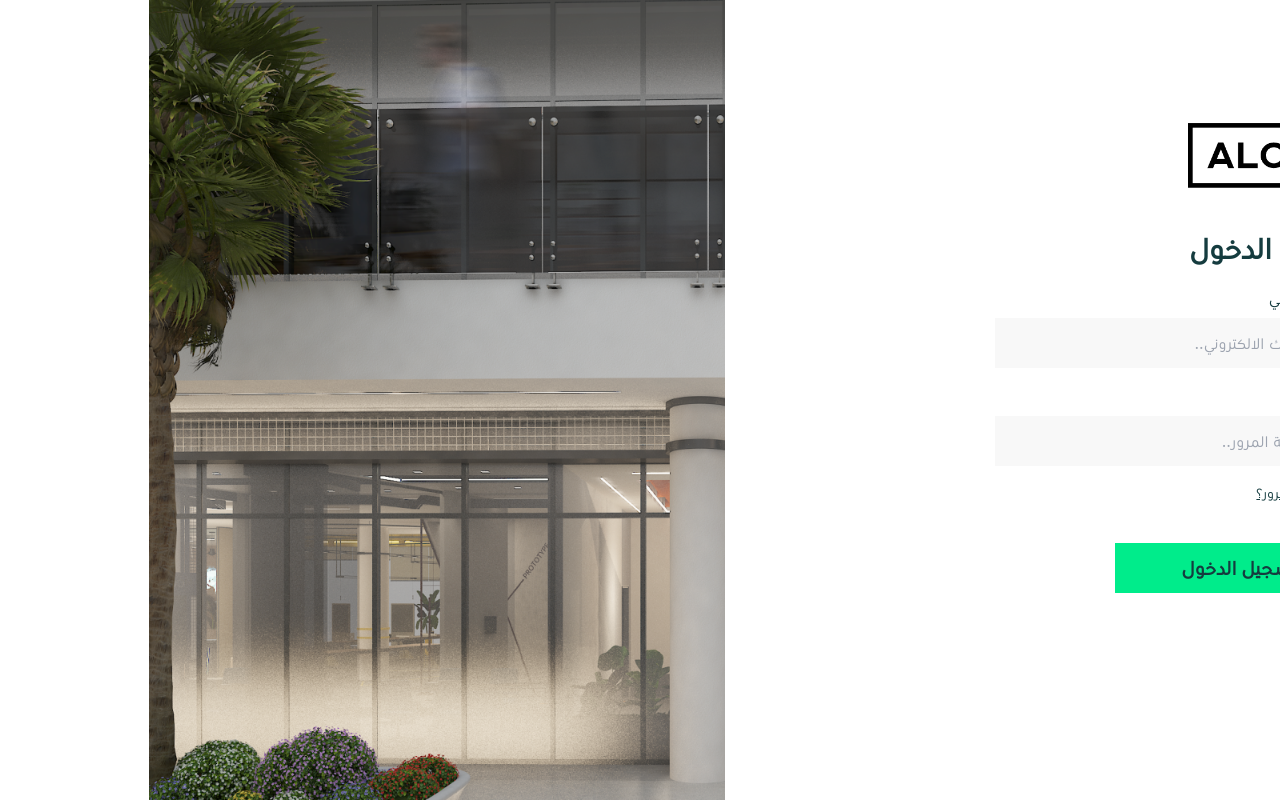
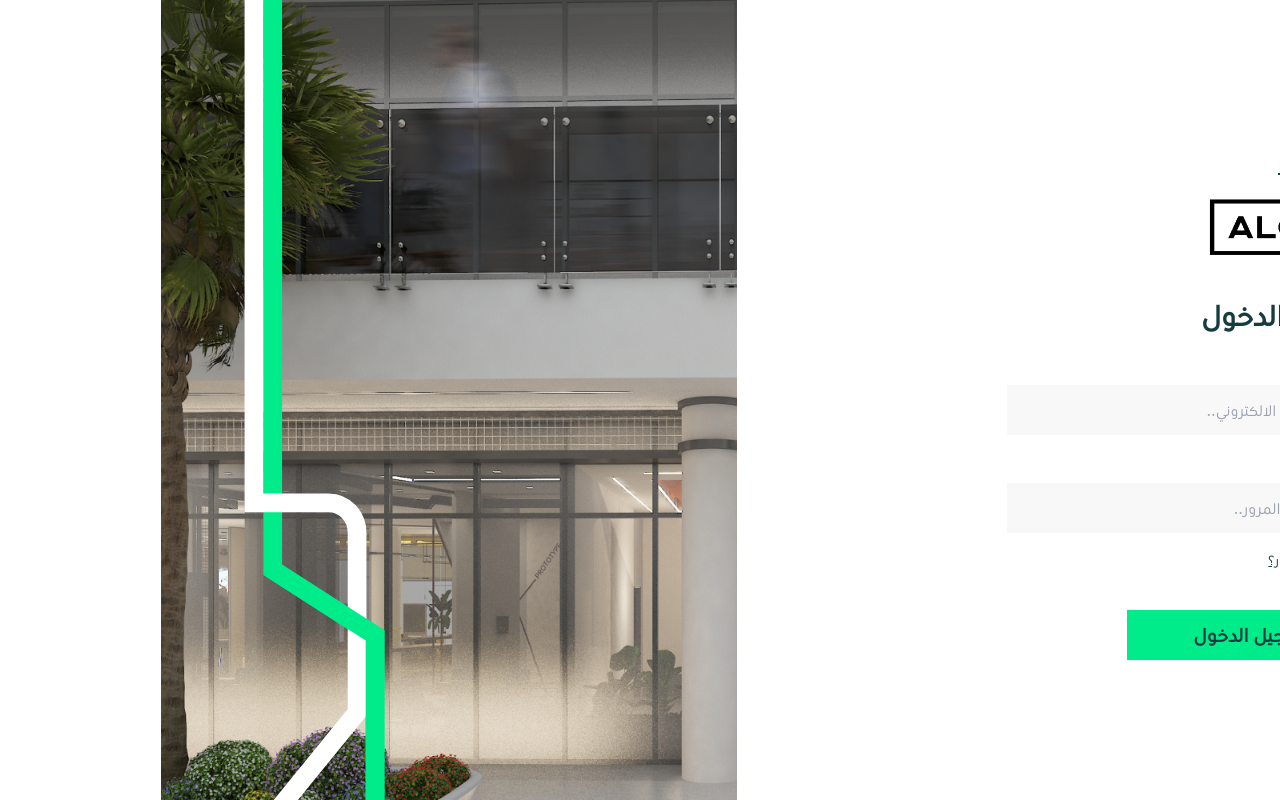
Before and after one commit to waelbenmustapha/lms_fiverr, a React (Create React App) app: page /login in a window 1280 px wide. Built offline with nearby package versions, Linux system fonts and the light colour scheme.

Commit message:
login design finished

```diff
--- a/src/screens/auth/Login.js
+++ b/src/screens/auth/Login.js
@@ -1,18 +1,24 @@
 import React from "react";
 import { Link } from "react-router-dom";
 import logo from "../../assets/images/logo.png";
+import { ReactComponent as BackArrow } from "../../assets/svg/backArrow.svg";
+import { ReactComponent as LoginLayer } from "../../assets/svg/login-layer.svg";
 
 function Login() {
   return (
     <div className="flex flex-row flex-nowrap bg-white min-h-screen h-full relative">
-      <div className="flex-[1] relative flex flex-col justify-center h-full w-full p-16">
+      <div className="flex-[1] w-full h-full my-auto px-16 py-8">
+        <div className="relative w-full h-full flex flex-col justify-center">
           <Link
             to={"/"}
-          className="w-fit underline text-primary-one text-[24px] mb-[20px]"
+            className="flex flex-row items-center flex-nowrap w-fit text-primary-one text-[24px] mb-[20px]"
           >
-          <span>الرجوع</span>
+            <BackArrow className="w-[30px] h-[16px] ml-[8px]" />
+            <span className="relative before:absolute before:content-[''] before:w-full before:h-[2px] before:bg-primary-color before:bottom-[2px] right-[0px]">
+              الرجوع
+            </span>
           </Link>
-        <img src={logo} alt="logo" className="w-[180px] h-[70px] mb-[40px]" />
+          <img src={logo} alt="logo" className="w-[170px] h-[60px] mb-[40px]" />
           <h3 className="text-primary-one text-3xl font-bold mb-[20px]">
             تسجيل الدخول
           </h3>
@@ -49,15 +55,15 @@ function Login() {
             >
               <span>نسيت كلمة المرور؟</span>
             </Link>
-          <button
-            onClick={(e) => {}}
-            className="w-[100%] max-w-[250px] h-[50px] font-bold text-center text-[20px] bg-green text-primary-color outline-none border-none"
-          >
+            <button className="w-[100%] max-w-[250px] h-[50px] font-bold text-center text-[20px] bg-green text-primary-color outline-none border-none">
               <span>تسجيل الدخول</span>
             </button>
           </form>
         </div>
-      <div className="flex-[1] relative block mediamax-550:hidden bg-login-image bg-no-repeat bg-cover"></div>
+      </div>
+      <div className="flex-[1] relative block mediamax-550:hidden bg-login-image bg-no-repeat bg-cover">
+        <LoginLayer className="max-w-[200px] h-full absolute top[0px] left-[64px]" />
+      </div>
     </div>
   );
 }
```
Lines whose indentation alone changed are shown as unchanged.
